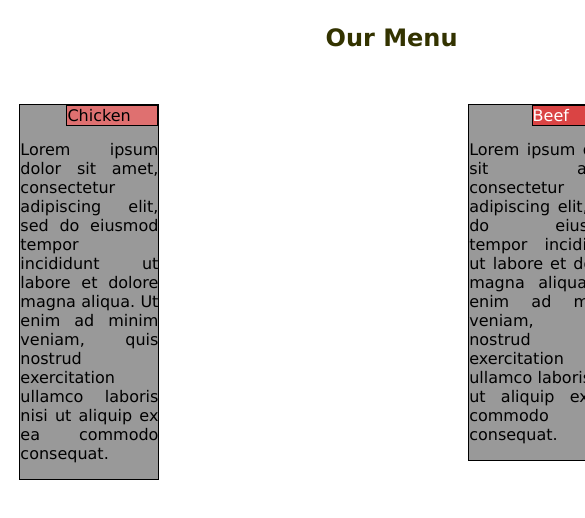
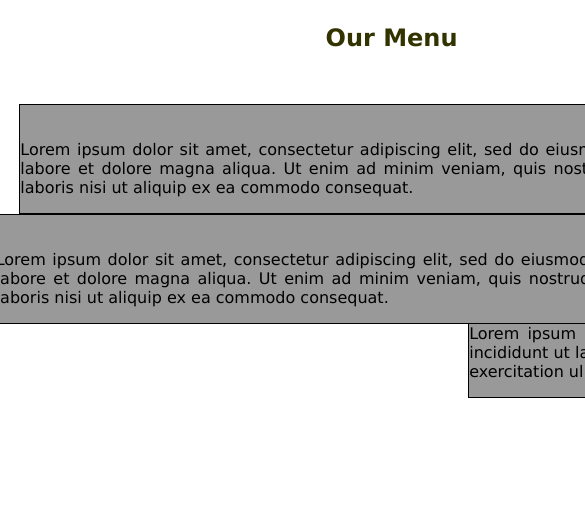
Before and after one commit to karinballen/css, a plain HTML site: page index.html in a window 390 px wide. Shown: the top 518 px of the page, 585 px wide, since content can reach past the window. Drawn offline with Linux system fonts and the light colour scheme.

Commit message:
Update estilo.css

```diff
--- a/estilo.css
+++ b/estilo.css
@@ -83,7 +83,7 @@ BODY {
 #lateral{
     margin-left: 1.48%;
     border: 1px solid black;
-    width: 18%;
+    width: 100%;
     background-color: #999999;
     float:left;
 }
@@ -91,14 +91,14 @@ BODY {
 #lateralder{
     margin-right: 1.48%;
     border: 1px solid black;
-    width: 18%;
+    width: 100%;
     background-color: #999999;
     float: right;
 }
 #central{
     margin-left: 60%;
     border: 1px solid black;
-    width: 60%;
+    width: 100%;
     background-color: #999999;
     float: inherit;
 }
```
